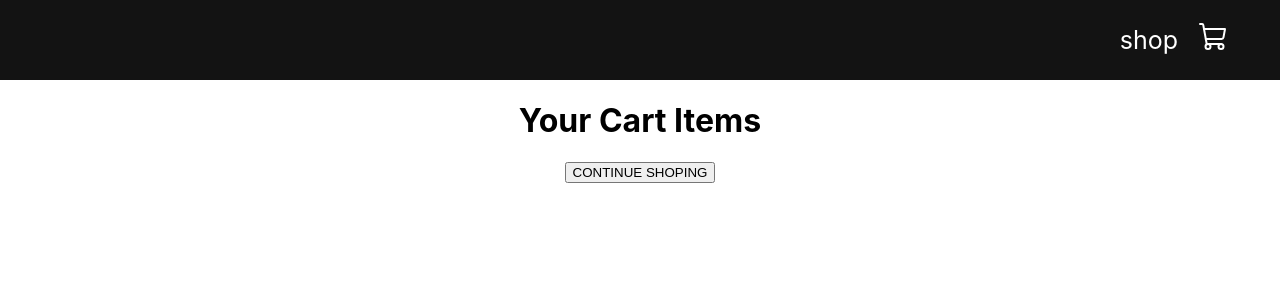
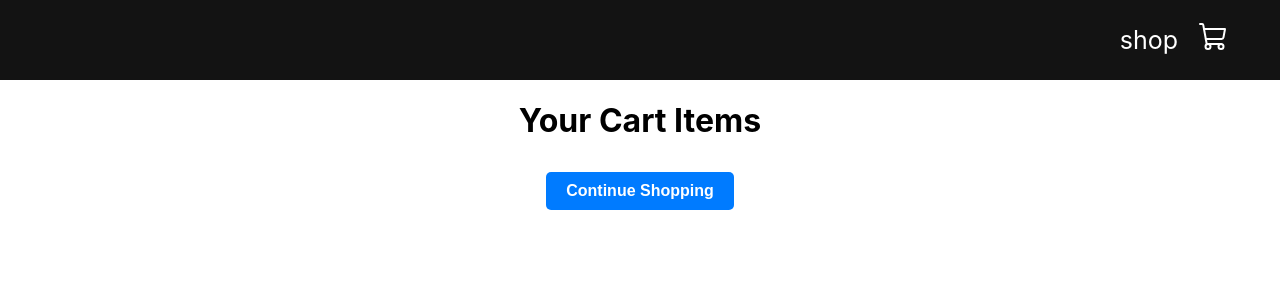
Before and after one commit to PRAVEEN-PR-2004/E-COMMERCE, a React (Create React App) app: page /Cart in a window 1280 px wide. Shown: the top 300 px of the page. Built offline with nearby package versions, Linux system fonts and the light colour scheme.

Commit message:
new change

```diff
--- a/src/Pages/cart/Cart.jsx
+++ b/src/Pages/cart/Cart.jsx
@@ -1,35 +1,31 @@
-import React, { useContext } from 'react'
-import { PRODUCTS } from '../../products'
-import CartItem from './CartItem'
-import { ShopContext } from '../../context/Shop_context'
-import { useNavigate} from 'react-router-dom'
+import React, { useContext } from "react";
+import { PRODUCTS } from "../../products";
+import CartItem from "./CartItem";
+import { ShopContext } from "../../context/Shop_context";
+import { useNavigate } from "react-router-dom";
 
-
-
-import './cart.css'
+import "./cart.css";
 
 const Cart = () => {
   const navigate = useNavigate();
-  const {cartItems } = useContext(ShopContext)
+  const { cartItems } = useContext(ShopContext);
+
   return (
-    <div className='cart'>
-      <h1>
-        Your Cart Items
-      </h1>
-      <div className='cartItems'>
-        {PRODUCTS.map((product)=> {
-          if(cartItems[product.id] !== 0)
-          {
-            return <CartItem data={product}/>
+    <div className="cart">
+      <h1>Your Cart Items</h1>
+      <div className="cartItems">
+        {PRODUCTS.map((product) => {
+          if (cartItems[product.id] !== 0) {
+            return <CartItem data={product} />;
           }
-})}
+        })}
       </div>
 
+      <button className="continueShoppingButton" onClick={() => navigate("/")}>
+        Continue Shopping
+      </button>
+    </div>
+  );
+};
 
-      <button onClick={() => navigate("/")}>CONTINUE SHOPING</button>
-      </div>
-
-  )
-}
-
-export default Cart
+export default Cart;
--- a/src/Pages/cart/CartItem.jsx
+++ b/src/Pages/cart/CartItem.jsx
@@ -6,7 +6,7 @@ import { ShopContext } from '../../context/Shop_context';
 
 export const CartItem = (props) => {
     const {id, productName, price, productImage} = props.data;
-    const{cartItems, addToCart , removeToCart } = useContext(ShopContext)
+    const{cartItems, addToCart , removeToCart, updateCartItemCount } = useContext(ShopContext)
 
   return (
     <div className='cartItem'>
@@ -18,7 +18,7 @@ export const CartItem = (props) => {
             <p><b>{price}</b></p>
             <div className='countHandler'>
               <button onClick={() => removeToCart(id)}>-</button>
-              <input value={cartItems[id]}/>
+              <input value={cartItems[id]} onChange={(e) => updateCartItemCount(Number(e.target.value), id)}/>
               <button onClick={() => addToCart(id)}>+</button>
             </div>
         </div>
--- a/src/Pages/cart/cart.css
+++ b/src/Pages/cart/cart.css
@@ -63,3 +63,48 @@
     margin: 10px;
   }
 }
+/* cart.css */
+.continueShoppingButton{
+  background-color: #007bff;
+  color: white;
+  padding: 10px 20px;
+  border: none;
+  border-radius: 5px;
+  cursor: pointer;
+  font-size: 16px;
+  font-weight: bold;
+  text-decoration: none;
+  display: inline-block;
+  margin-top: 10px; /* Adjust as needed */
+  position: relative;
+  overflow: hidden;
+  transition: background-color 0.3s, box-shadow 0.3s;
+}
+
+.continueShoppingButton::before {
+  content: '';
+  position: absolute;
+  top: 50%;
+  left: 50%;
+  width: 300%;
+  height: 300%;
+  background: rgba(255, 255, 255, 0.2);
+  border-radius: 50%;
+  z-index: 0;
+  transition: all 0.5s ease;
+  transform: translate(-50%, -50%) scale(0);
+}
+
+.continueShoppingButton:hover {
+  background-color: #0056b3; /* Adjust the color for hover state */
+  box-shadow: 0 0 20px 5px rgba(0, 123, 255, 0.5); /* Adjust the glow effect */
+}
+
+.continueShoppingButton:hover::before {
+  transform: translate(-50%, -50%) scale(1);
+}
+
+.continueShoppingButton span {
+  position: relative;
+  z-index: 1;
+}
--- a/src/context/Shop_context.jsx
+++ b/src/context/Shop_context.jsx
@@ -2,24 +2,37 @@ import React, { createContext, useState } from "react";
 import { PRODUCTS } from "../products";
 
 export const ShopContext = createContext(null);
-const getDefaulltCart = () =>
-{
-    let cart = {}
-    for(let i=1;i<PRODUCTS.length + 1; i++)
-    {
+
+const getDefaulltCart = () => {
+    let cart = {};
+    for (let i = 1; i < PRODUCTS.length + 1; i++) {
         cart[i] = 0;
     }
     return cart;
 }
-export const ShopContextProvider = (props) =>
-{
+
+export const ShopContextProvider = (props) => {
+
+
     const [cartItems, setCartItems] = useState(getDefaulltCart());
+
     const addToCart = (itemId) => {
-        setCartItems((prev) => ({...prev, [itemId]: prev[itemId] + 1}))
+        setCartItems((prev) => ({ ...prev, [itemId]: prev[itemId] + 1 }));
     }
+
     const removeToCart = (itemId) => {
-        setCartItems((prev) => ({...prev, [itemId]:prev[itemId] - 1}))
+        setCartItems((prev) => ({ ...prev, [itemId]: prev[itemId] - 1 }));
     }
-    const contextValue = { cartItems, addToCart , removeToCart}
-    return <ShopContext.Provider value={contextValue}>{props.children}</ShopContext.Provider>
+
+    const updateCartItemCount = (newAmount, itemId) => {
+        setCartItems((prev) => ({ ...prev, [itemId]: newAmount }));
+    }
+
+    const contextValue = { cartItems, addToCart, removeToCart, updateCartItemCount };
+
+    return (
+        <ShopContext.Provider value={contextValue}>
+            {props.children}
+        </ShopContext.Provider>
+    );
 }
```
